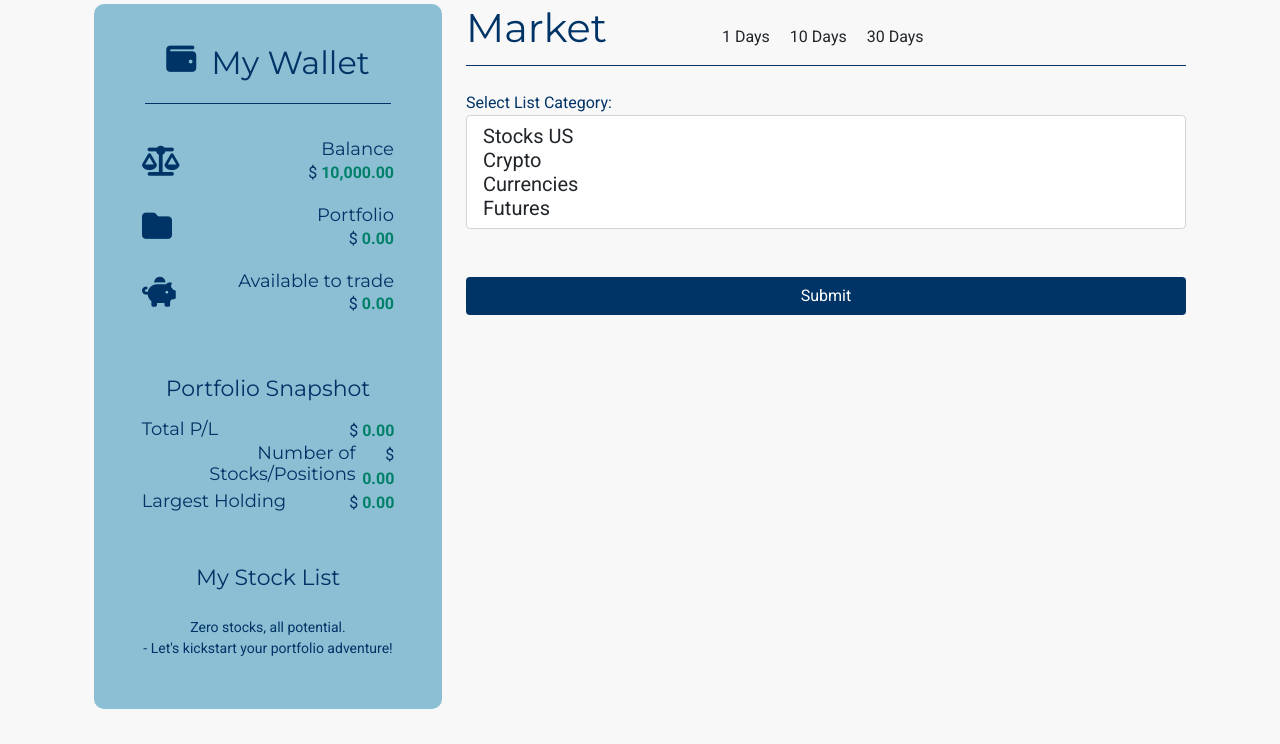
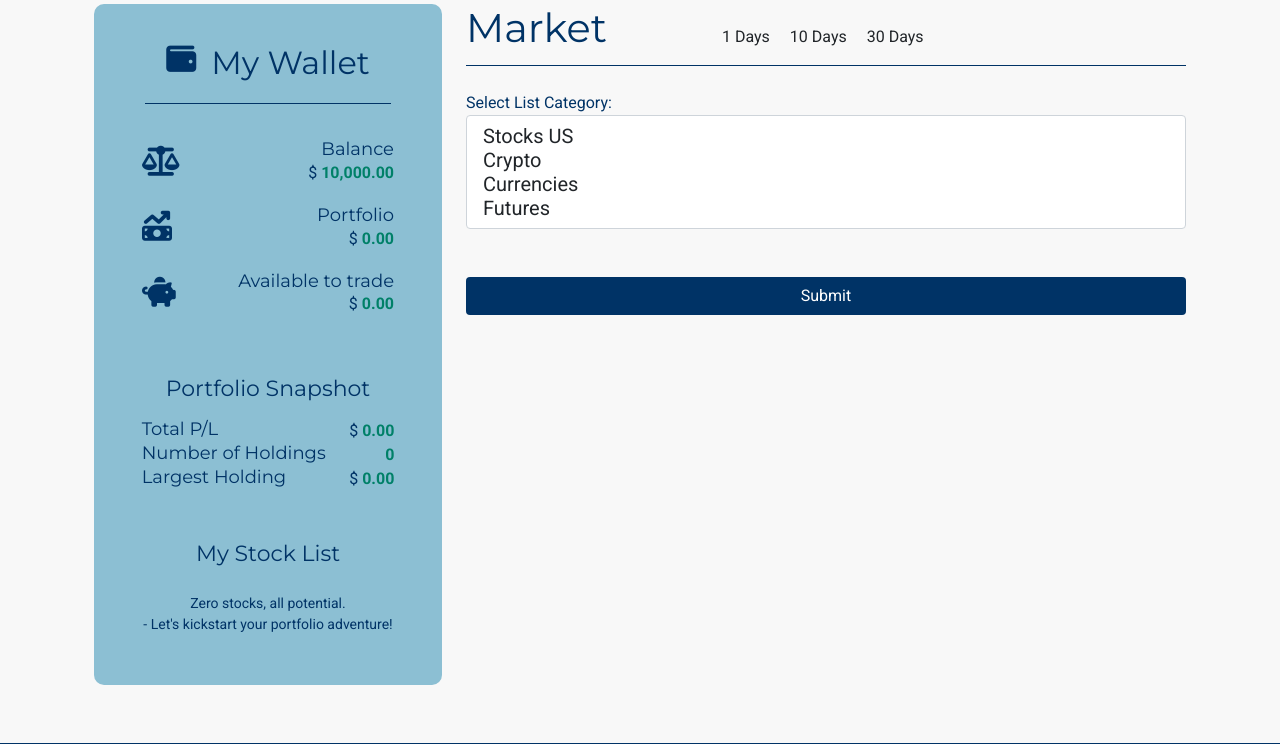
Before and after one commit to e-kai00/finFlare, a Django app: page /markets/markets/ in a window 1280 px wide. Shown: the part 142-886 px from the top of the page. Run offline with Django 4.2, Linux system fonts and the light colour scheme; some libraries are stand-ins or nearby versions.

Commit message:
Wallet changes

```diff
--- a/accounts/templates/accounts/my_wallet.html
+++ b/accounts/templates/accounts/my_wallet.html
@@ -29,9 +29,8 @@
 
           <div class="text-center balance">
             <div>
-              <!-- <i class="fa-solid fa-money-bill-trend-up"></i> -->
-              <i class="fas fa-folder"></i>
-                     </div>
+              <i class="fa-solid fa-money-bill-trend-up"></i>
+                        </div>
             <div>
               <h4 class="logo-font">Portfolio</h4>
               <p class="logo-font">
@@ -66,9 +65,9 @@
             </p>
           </div>
           <div class="col-10 d-flex justify-content-between">
-            <h4>Number of Stocks/Positions</h4>
+            <h4>Number of Holdings</h4>
             <p class="logo-font">
-              $ <span class="balance-numbers" id="cap-dev-number-of-holdings">0.00</span>
+              <span class="balance-numbers" id="cap-dev-number-of-holdings">0</span>
             </p>
           </div>
           <div class="col-10 d-flex justify-content-between">
--- a/markets/templates/markets/markets.html
+++ b/markets/templates/markets/markets.html
@@ -35,8 +35,7 @@
               </div>
           </div>
           <hr id="market-hr">
-
-          <div class="table mb-4">
+                    <div class="table mb-4">
               <div class="container market-container">
                 {% for category, data_list in combined_data.items %}
                   {% for data in data_list %}
--- a/markets/views.py
+++ b/markets/views.py
@@ -52,6 +52,7 @@ def stock_data(request):
     if request.method == 'POST':
         selected_category = request.POST.get('stockSelector')
         if selected_category in categories:
+
             combined_data = {
                 selected_category: get_market_data(api_key, selected_category),
             }
```
